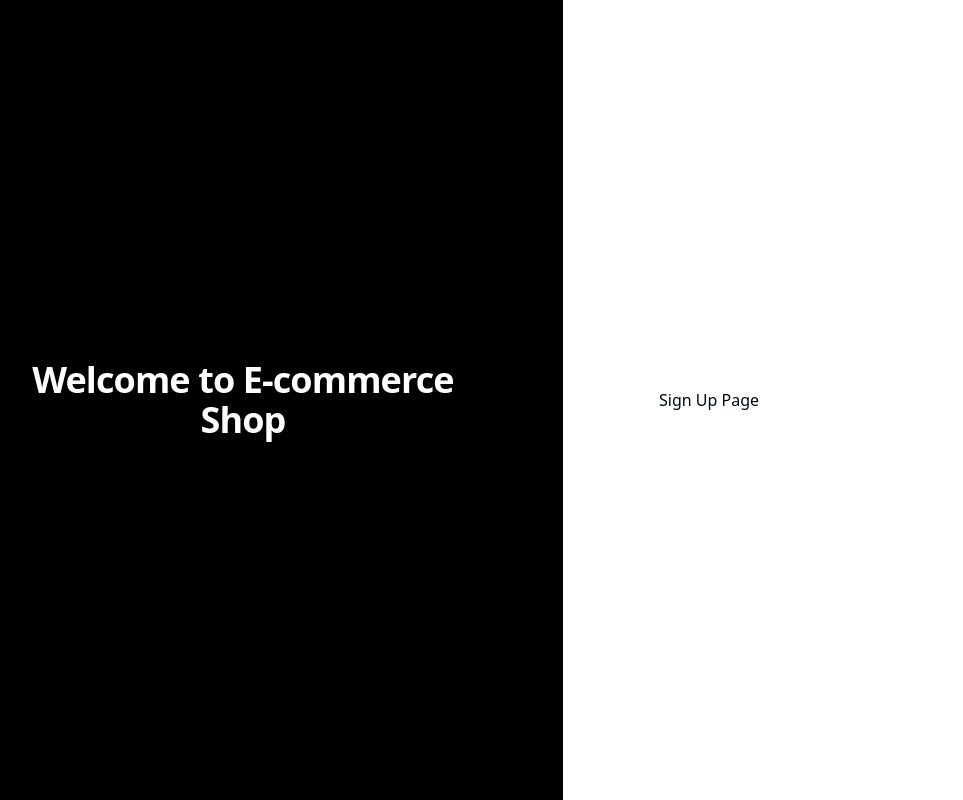
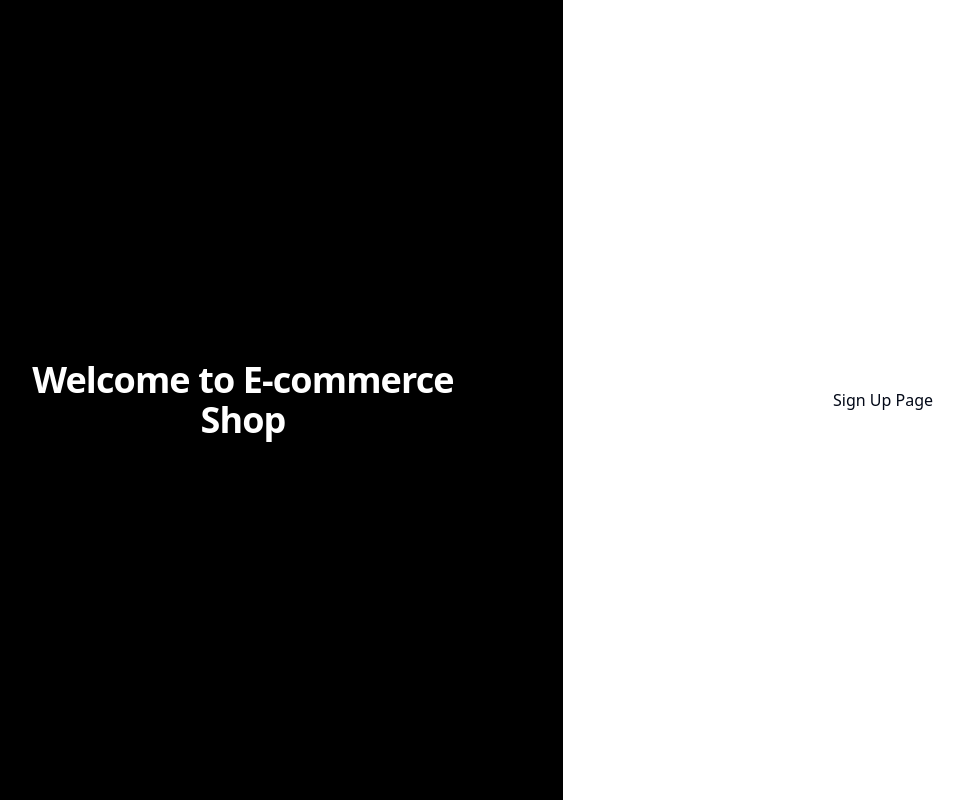
Before and after one commit to Gaganjangid73/E-commerce, a React (Vite) app in the folder client/: page /auth/signup in a window 1280 px wide. Shown: the whole page, without its empty margins (77-1040 px from the left). Built offline with nearby package versions, Linux system fonts and the light colour scheme.

Commit message:
admin-view

```diff
--- a/client/src/Pages/Auth/Login.jsx
+++ b/client/src/Pages/Auth/Login.jsx
@@ -3,7 +3,7 @@ import React from 'react'
 const AuthLogin = () => {
   return (
     <div>
-      <h1>Login Page</h1>
+      <h1 className='text-center'>Login Page</h1>
     </div>
   )
 }
--- a/client/src/Pages/Auth/SignUp.jsx
+++ b/client/src/Pages/Auth/SignUp.jsx
@@ -3,7 +3,7 @@ import React from 'react'
 const AuthSignup = () => {
   return (
     <div>
-      <h1>Sign Up Page</h1>
+      <h1 className='text-center'>Sign Up Page</h1>
     </div>
   )
 }
```
Also changed, not shown: client/src/components/admin-view/layout.jsx (added).
